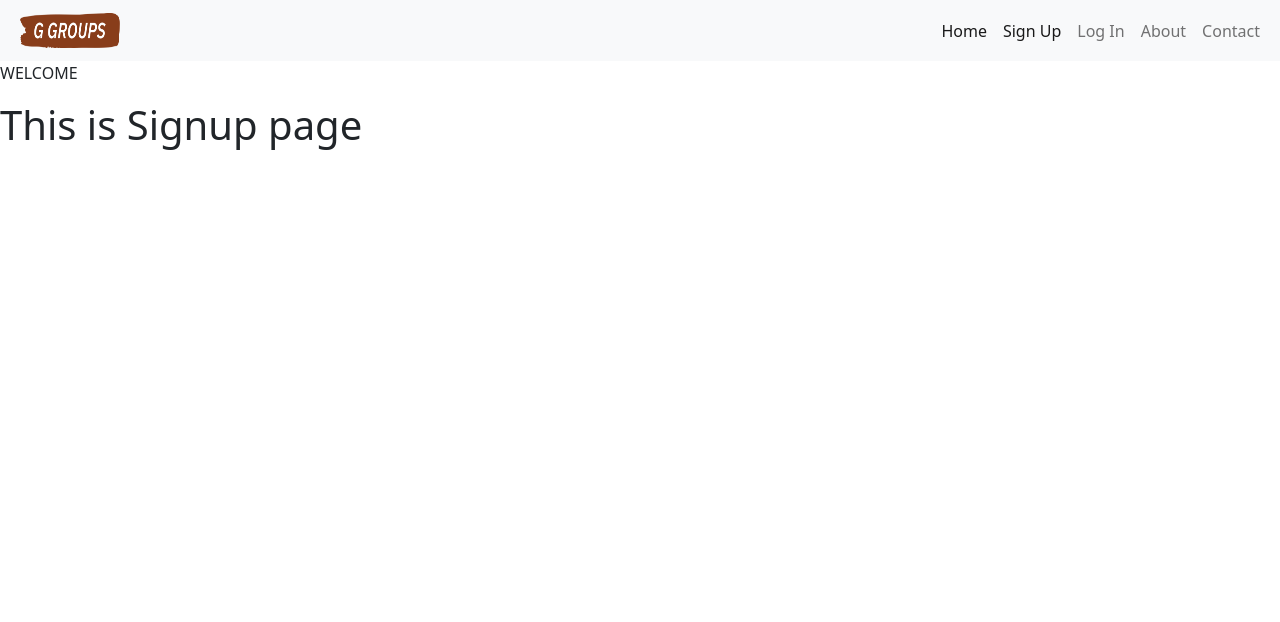
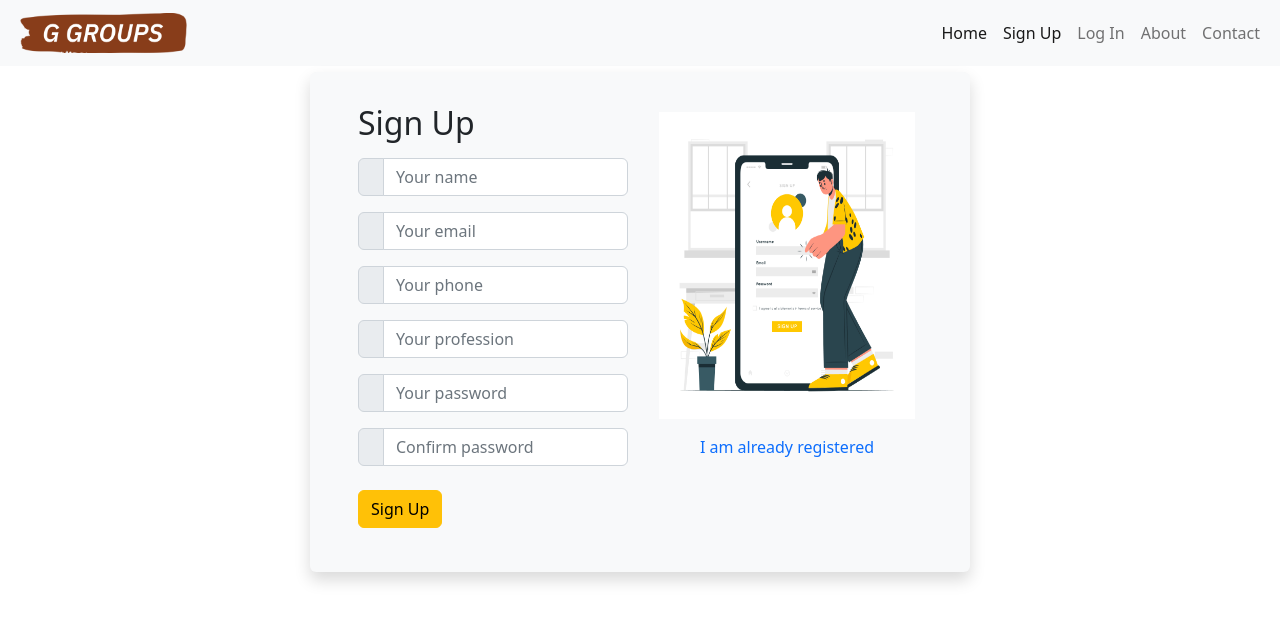
Before and after one commit to Kushalg3/demo.github.io, a React (Create React App) app in the folder client/: page /signup in a window 1280 px wide. Shown: the top 622 px of the page. Built offline with nearby package versions, Linux system fonts and the light colour scheme.

Commit message:
UI of signup & signin

```diff
--- a/client/public/index.html
+++ b/client/public/index.html
@@ -15,6 +15,7 @@
       user's mobile device or desktop. See https://developers.google.com/web/fundamentals/web-app-manifest/
     -->
     <link rel="manifest" href="%PUBLIC_URL%/manifest.json" />
+    <link rel="stylesheet" href="https://cdnjs.cloudflare.com/ajax/libs/material-design-iconic-font/2.2.0/css/material-design-iconic-font.min.css">
     <!--
       Notice the use of %PUBLIC_URL% in the tags above.
       It will be replaced with the URL of the `public` folder during the build.
--- a/client/src/App.css
+++ b/client/src/App.css
@@ -3,36 +3,36 @@
 }
 
 .App-logo {
-  height: 40vmin;
+  height: 5vmin;
   pointer-events: none;
 }
 
-@media (prefers-reduced-motion: no-preference) {
-  .App-logo {
-    animation: App-logo-spin infinite 20s linear;
-  }
+.signup, .signin {
+  height: 40vw;
 }
 
-.App-header {
-  background-color: #282c34;
-  min-height: 100vh;
-  display: flex;
-  flex-direction: column;
-  align-items: center;
-  justify-content: center;
-  font-size: calc(10px + 2vmin);
-  color: white;
+.container-of-form {
+  max-width: 660px;
+  height: 500px;
 }
 
-.App-link {
-  color: #61dafb;
+.container-of-form, .container-of-signin-form {
+  margin: auto;
+  top: 50%;
+  position: relative;
+  -ms-transform: translateY(-50%);
+  transform: translateY(-50%);
 }
 
-@keyframes App-logo-spin {
-  from {
-    transform: rotate(0deg);
-  }
-  to {
-    transform: rotate(360deg);
-  }
+.container-of-signin-form {
+  max-width: 620px;
 }
+
+#signup-image, #signin-image {
+  width: 20vw;
+  height: 24vw;
+}
+
+.signup-image, .signin-image {
+  text-align: center;
+}
--- a/client/src/components/Login.js
+++ b/client/src/components/Login.js
@@ -1,10 +1,36 @@
 import React from 'react'
+import { NavLink } from 'react-router-dom'
+import signinpic from '../images/signin_image.jpg'
 
 const Login = () => {
   return (
-    <div>
-        <p>WELCOME</p>
-        <h1>This is Login page</h1>
+    <div className='signin bg-white'>
+      <div className='container-of-signin-form bg-light px-4 py-3 bg-body-tertiary rounded shadow'>
+        <div className='signin-content row'>
+          <div className='signin-image col'>
+            <figure>
+              <img src={signinpic} alt='registration pic' id='signin-image' />
+            </figure>
+            <NavLink to='/signup'className= 'signin-image-link link-secondary text-decoration-none'>Create an account</NavLink>
+          </div>
+          <div className='signin-form col mt-5'>
+            <h2 className='form-title mb-4'>Sign In</h2>
+            <form className='signin-form'>
+              <div className='form-group input-group mb-3'>
+                <label htmlFor='email' className='input-group-text'><i class="zmdi zmdi-email"></i></label>
+                <input type='email' name='email' id='email' autoComplete='off' placeholder='Your email' className='form-control'/>
+              </div>
+              <div className='form-group input-group mb-4'>
+                <label htmlFor='password' className='input-group-text'><i class="zmdi zmdi-key"></i></label>
+                <input type='password' name='password' id='password' autoComplete='off' placeholder='Your password' className='form-control'/>
+              </div>
+              <div className='form-group form-button'>
+                <input type='submit' name='signin' id='signin-button' className='form-button btn btn-primary' value='Sign In'/>
+              </div>
+            </form>
+          </div>
+        </div>
+      </div>
     </div>
   )
 }
--- a/client/src/components/Navbar.js
+++ b/client/src/components/Navbar.js
@@ -8,7 +8,7 @@ const Navbar = () => {
     <>
         <nav className="navbar navbar-expand-lg navbar-light bg-light">
             <div className="container-fluid">
-                <NavLink className="navbar-brand ps-2" to={"#"}><img src={logo} alt="logo" style={{height:35, width:100}}/></NavLink>
+                <NavLink className="navbar-brand ps-2" to={"/"}><img src={logo} alt="logo" className='App-logo'/></NavLink>
                 <button className="navbar-toggler" type="button" data-bs-toggle="collapse" data-bs-target="#navbarSupportedContent" aria-controls="navbarSupportedContent" aria-expanded="false" aria-label="Toggle navigation">
                     <span className="navbar-toggler-icon"></span>
                 </button>
--- a/client/src/components/Signup.js
+++ b/client/src/components/Signup.js
@@ -1,10 +1,52 @@
 import React from 'react'
+import { NavLink } from 'react-router-dom'
+import signuppic from '../images/signup_image.jpg'
 
 const Signup = () => {
   return (
-    <div>
-        <p>WELCOME</p>
-        <h1>This is Signup page</h1>
+    <div className='signup bg-white'>
+      <div className='container-of-form bg-light px-5 py-3 bg-body-tertiary rounded shadow'>
+        <div className='signup-content mt-3 row'>
+          <div className='signup-form col'>
+            <h2 className='form-title mb-3'>Sign Up</h2>
+            <form className='registration-form'>
+              <div className='form-group input-group mb-3'>
+                <label htmlFor='name' className='input-group-text'><i class="zmdi zmdi-account"></i></label>
+                <input type='text' name='name' id='name' autoComplete='off' placeholder='Your name' className='form-control'/>
+              </div>
+              <div className='form-group input-group mb-3'>
+                <label htmlFor='email' className='input-group-text'><i class="zmdi zmdi-email"></i></label>
+                <input type='email' name='email' id='email' autoComplete='off' placeholder='Your email' className='form-control'/>
+              </div>
+              <div className='form-group input-group mb-3'>
+                <label htmlFor='phone' className='input-group-text'><i class="zmdi zmdi-phone"></i></label>
+                <input type='tel' name='phone' id='phone' autoComplete='off' placeholder='Your phone' className='form-control'/>
+              </div>
+              <div className='form-group input-group mb-3'>
+                <label htmlFor='work' className='input-group-text'><i class="zmdi zmdi-slideshow"></i></label>
+                <input type='text' name='work' id='work' autoComplete='off' placeholder='Your profession' className='form-control'/>
+              </div>
+              <div className='form-group input-group mb-3'>
+                <label htmlFor='password' className='input-group-text'><i class="zmdi zmdi-key"></i></label>
+                <input type='password' name='password' id='password' autoComplete='off' placeholder='Your password' className='form-control'/>
+              </div>
+              <div className='form-group input-group mb-3'>
+                <label htmlFor='cpassword' className='input-group-text'><i class="zmdi zmdi-key"></i></label>
+                <input type='password' name='cpassword' id='cpassword' autoComplete='off' placeholder='Confirm password' className='form-control'/>
+              </div>
+              <div className='form-group form-button'>
+                <input type='submit' name='signup' id='signup-button' className='form-button btn btn-warning mt-2' value='Sign Up'/>
+              </div>
+            </form>
+          </div>
+          <div className='signup-image col mt-2'>
+            <figure>
+              <img src={signuppic} alt='registration pic' id='signup-image' />
+            </figure>
+            <NavLink to='/login'className= 'signup-image-link link-primary text-decoration-none'>I am already registered</NavLink>
+          </div>
+        </div>
+      </div>
     </div>
   )
 }
```
Also changed, not shown: client/src/images/signup_image.jpg (added), 1 other file (tests, documents, lock files or other folders).
